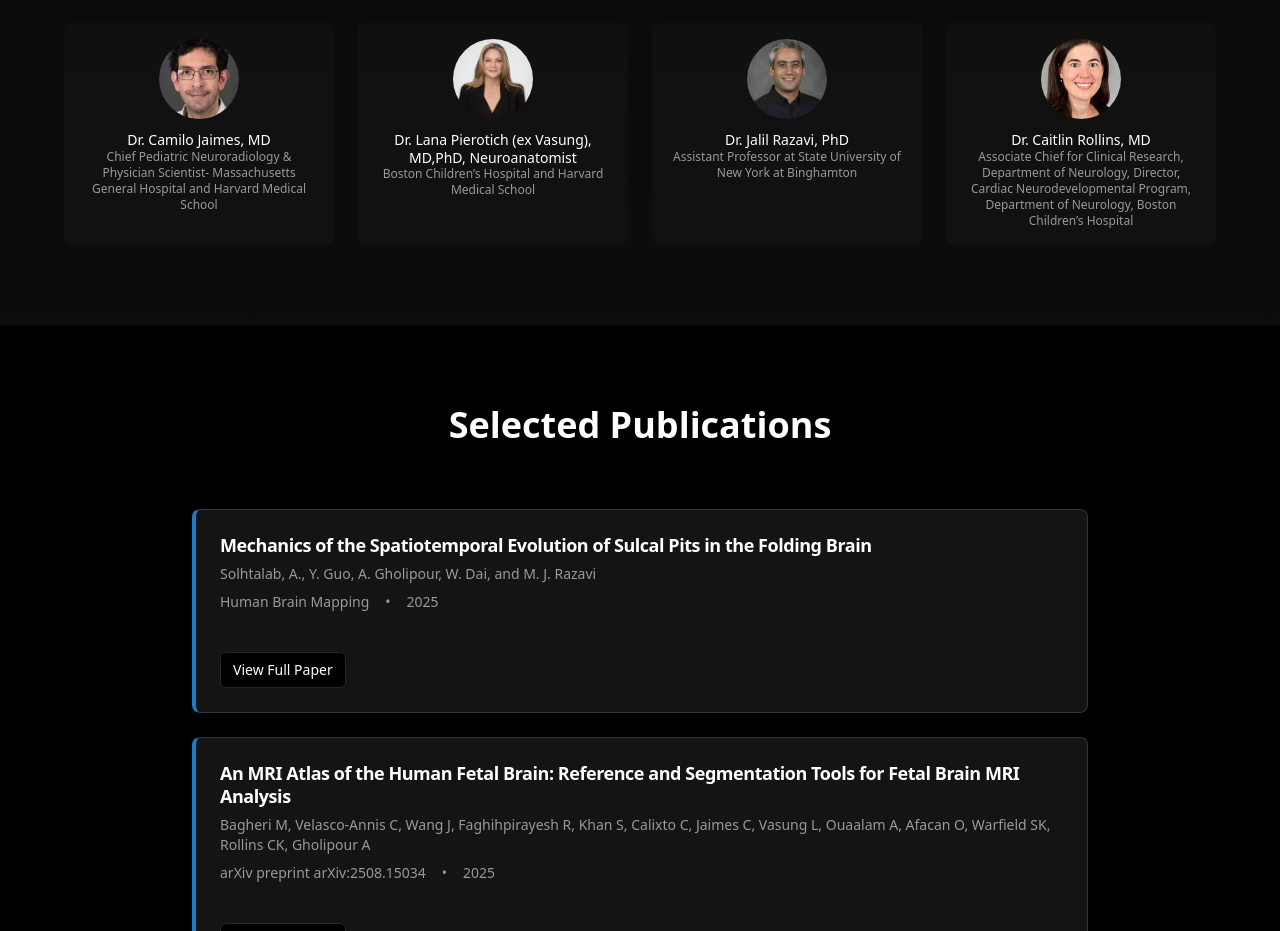
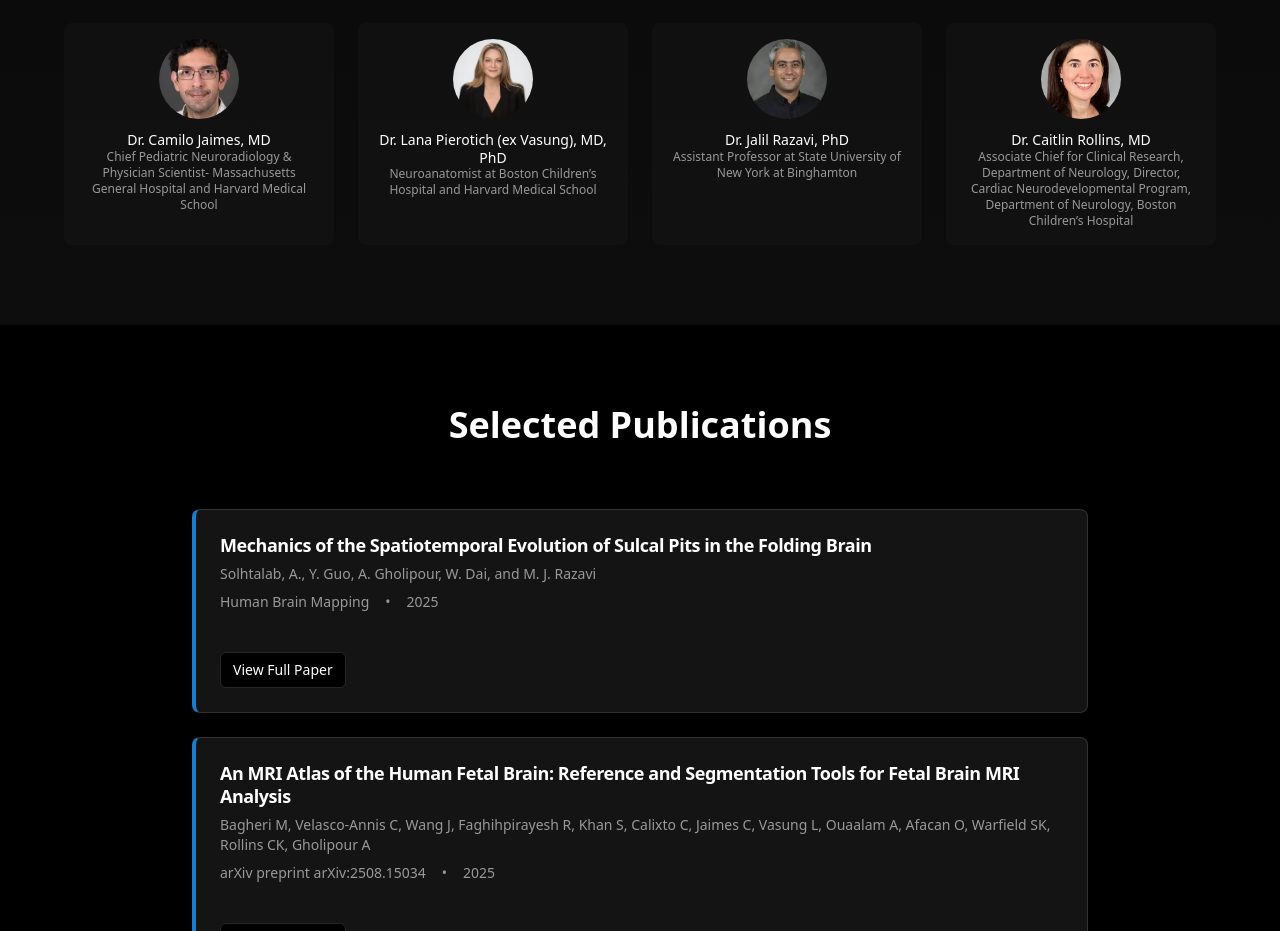
Before and after one commit to IntelligentImaging/braindevelopment.org, a React (Vite) app: page / in a window 1280 px wide. Shown: the part 5040-5971 px from the top of the page. Built offline with nearby package versions, Linux system fonts and the light colour scheme.

Commit message:
Update Team.tsx

```diff
--- a/src/components/Team.tsx
+++ b/src/components/Team.tsx
@@ -72,8 +72,8 @@ const collaborators = [
     image: camiloImg
   },
   {
-    name: "Dr. Lana Pierotich (ex Vasung), MD,PhD, Neuroanatomist",
-    affiliation: "Boston Children’s Hospital and Harvard Medical School",
+    name: "Dr. Lana Pierotich (ex Vasung), MD, PhD",
+    affiliation: "Neuroanatomist at Boston Children’s Hospital and Harvard Medical School",
     image: lanaImg
   },
   {
```
